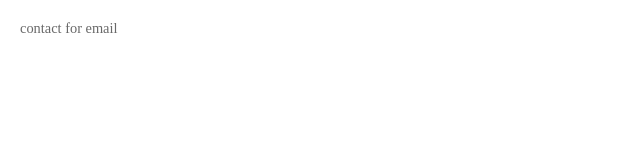
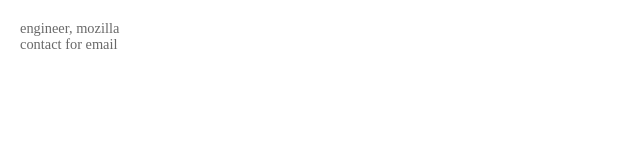
Before and after one commit to kashav/kashav.github.io, a plain HTML site: page index.html in a window 1280 px wide. Shown: the whole page, without its empty margins (0-640 px from the left). Drawn offline with Linux system fonts and the light colour scheme; a web font is replaced by a local one.

Commit message:
Update index.html

```diff
--- a/index.html
+++ b/index.html
@@ -27,6 +27,7 @@
     </style>
   </head>
   <body>
+    <p>engineer, mozilla</p>
     <p>contact for email</p>
   </body>
 </html>
```
